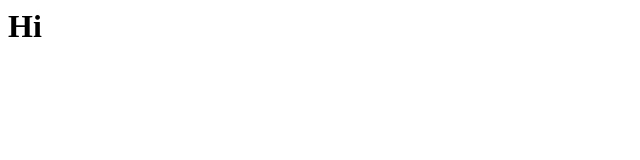
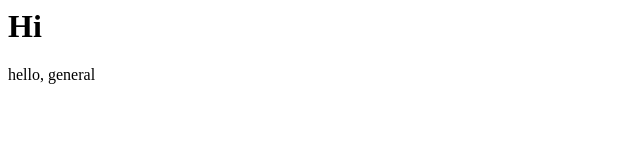
Before and after one commit to kbcoding517/project-one-eample, a plain HTML site: page index.html in a window 1280 px wide. Shown: the full height of the page, 0-640 px from the left. Drawn offline with Linux system fonts and the light colour scheme.

Commit message:
general kenobi

```diff
--- a/index.html
+++ b/index.html
@@ -1,5 +1,6 @@
 <html>
 <body>
 <h1> Hi</h1>
+<p> hello, general </p>
 </body>
 </html>
```
